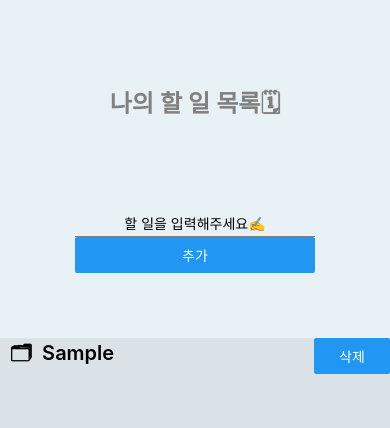
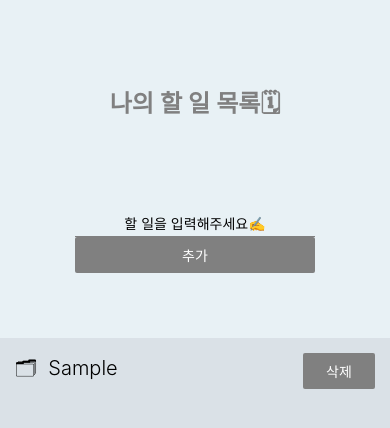
Before and after one commit to leeeya/To-do-List-with-React-Native, a React Native app: screen / in a window 390 px wide. Both pictures are taken after typing "Sample" into the empty fields and a click on the button "추가". Shown: the top 428 px of the page. Built offline with nearby package versions, Linux system fonts and the light colour scheme.

Commit message:
style: update  styling

```diff
--- a/src/components/TodoForm/index.tsx
+++ b/src/components/TodoForm/index.tsx
@@ -50,7 +50,11 @@ const ToDoForm: FC<ToDoFormProps> = ({ onSubmit }) => {
         onSubmitEditing={todoFormSubmitHandler}
         onChangeText={todoFormInputHandler}
       />
-      <Button title={TITLE.ADD} onPress={todoFormSubmitHandler} />
+      <Button
+        color={'gray'}
+        title={TITLE.ADD}
+        onPress={todoFormSubmitHandler}
+      />
     </View>
   );
 };
--- a/src/components/TodoItem/index.tsx
+++ b/src/components/TodoItem/index.tsx
@@ -24,7 +24,11 @@ const TodoItem: FC<TodoItemProps> = ({ item }) => {
         </Text>
       </TouchableOpacity>
       <View style={styles.deleteButton}>
-        <Button title={TITLE.DELETE} onPress={deleteButtonHandler} />
+        <Button
+          color={'gray'}
+          title={TITLE.DELETE}
+          onPress={deleteButtonHandler}
+        />
       </View>
     </View>
   );
@@ -33,7 +37,7 @@ const TodoItem: FC<TodoItemProps> = ({ item }) => {
 const styles = StyleSheet.create({
   todoItemWrapper: {
     flexDirection: 'row',
-    paddingLeft: 10,
+    padding: 15,
     alignItems: 'center',
     borderColor: 'gray',
   },
@@ -43,7 +47,7 @@ const styles = StyleSheet.create({
   },
   todoTitle: {
     fontSize: 20,
-    fontWeight: '600',
+    fontWeight: '300',
   },
   deleteButton: {
     width: '20%',
@@ -51,7 +55,8 @@ const styles = StyleSheet.create({
   done: {
     width: '80%',
     fontSize: 20,
-    fontWeight: '600',
+    color: 'gray',
+    fontWeight: '300',
     textDecorationLine: 'line-through',
   },
 });
```
